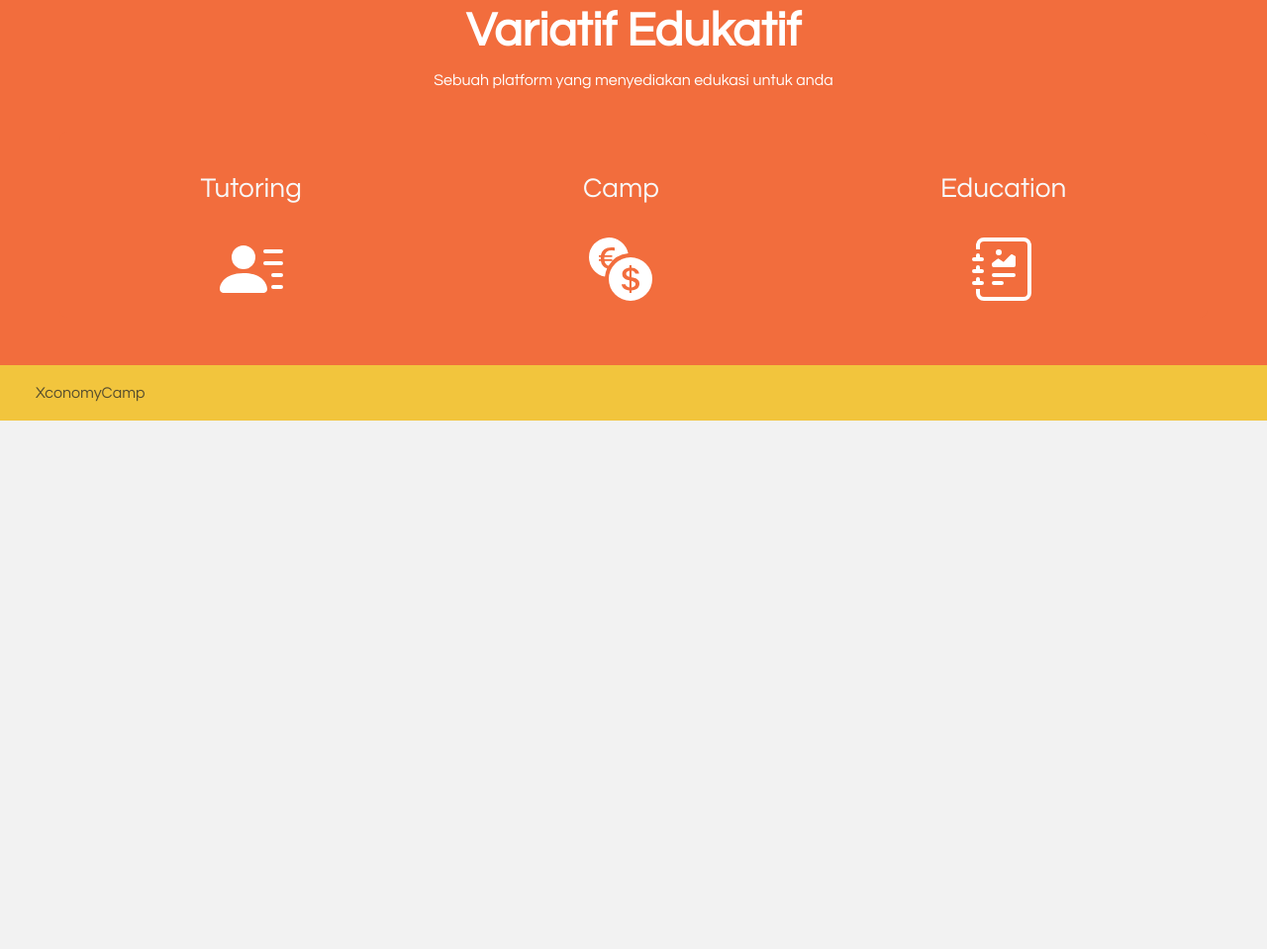
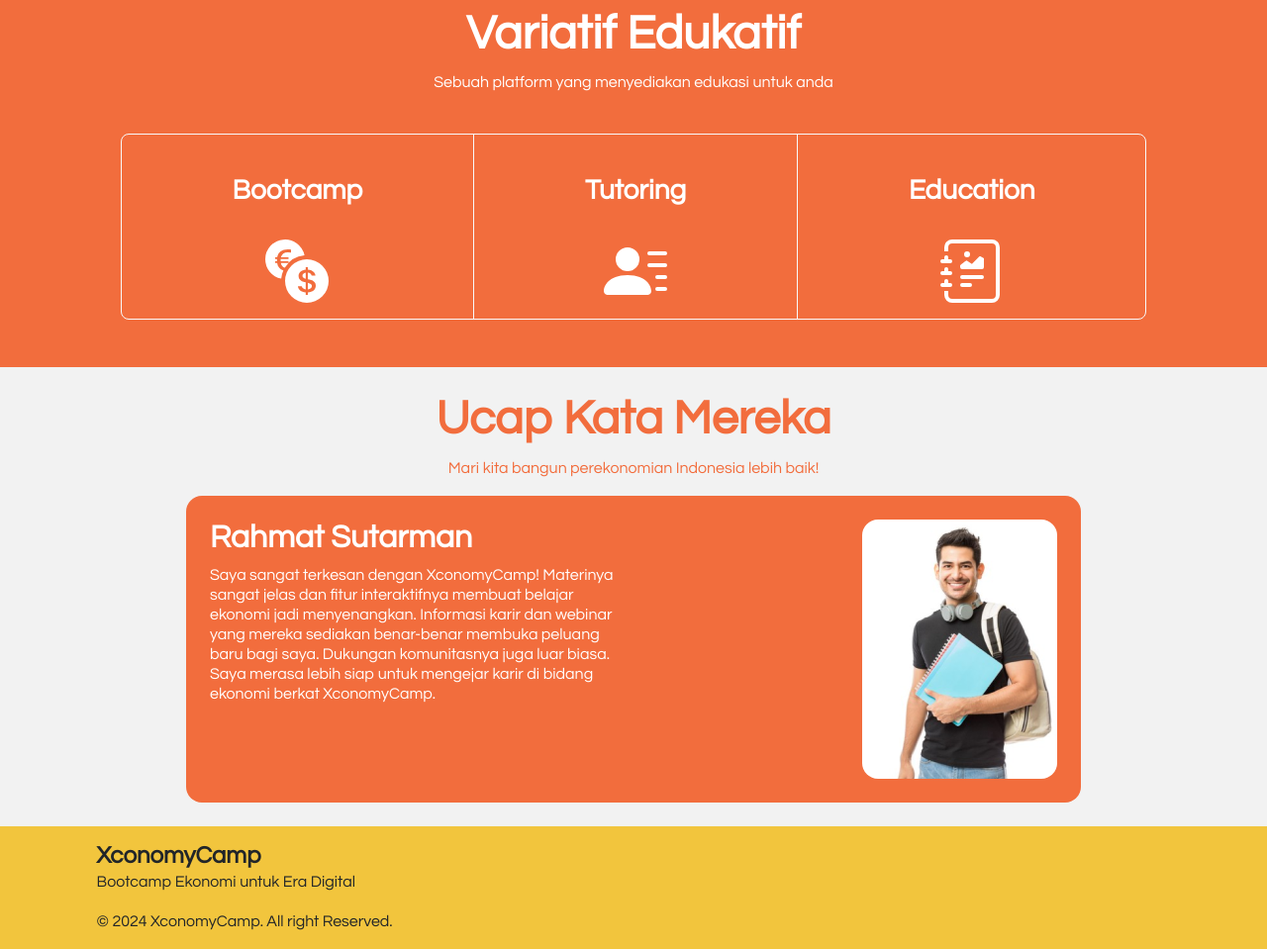
Before and after one commit to bukanberuangsr/Proyek-Akhir-DDAP-Kelas-Bisnis-XconomyCamp, a plain HTML site: page home_page.html in a window 1280 px wide. Shown: the part 517-1476 px from the top of the page at 99% size. Before the commit the page ends 942 px from the top, so only its background shows below. Drawn offline with nearby package versions, Linux system fonts and the light colour scheme.

Commit message:
homepage completed

```diff
--- a/CSS/home_style.css
+++ b/CSS/home_style.css
@@ -11,7 +11,7 @@ body{
 
 .navbar-brand{
     color: #FFFFFF;
-    font-size: 2rem;
+    font-size: 1.70rem;
     margin: 0%;
     }
 
@@ -22,7 +22,7 @@ body{
 }
 
 .container-fluid{
-    width: 100%;
+    width: 90%;
 }
 
 .offcanvas{
@@ -47,7 +47,7 @@ header{
 }
 
 .left{
-    padding-top: 4%;
+    padding-top: 3%;
     align-items: center;
 }
 
@@ -60,7 +60,21 @@ header{
     align-items: center;
 }
 
+.grup:hover{
+    color: #000000;
+}
+
 /* Review area */
+.review_page{
+    color: #F26D3D;
+    /* display: grid;
+    place-items: center; */
+}
+.isi{
+    background-color: #F26D3D;
+
+}
+
 /* Footer area */
 footer{
     background-color: #F2C53D;
--- a/CSS/signin_style.css
+++ b/CSS/signin_style.css
@@ -1,3 +1,12 @@
 body{
+    background-color: #f2f2f2;
+}
+
+/* .judul{
     background-color: #F26D3D;
+} */
+
+.signin_btn{
+    background-color: #F26D3D;
+    color: #FFFFFF;
 }
--- a/home_page.html
+++ b/home_page.html
@@ -1,17 +1,17 @@
 <!DOCTYPE html>
 <html lang="en">
 <head>
-  <meta charset="UTF-8">
-  <meta name="viewport" content="width=device-width, initial-scale=1.0">
-  <link href="https://cdn.jsdelivr.net/npm/bootstrap@5.3.3/dist/css/bootstrap.min.css" rel="stylesheet" integrity="sha384-QWTKZyjpPEjISv5WaRU9OFeRpok6YctnYmDr5pNlyT2bRjXh0JMhjY6hW+ALEwIH" crossorigin="anonymous">
-  <link rel="stylesheet" href="CSS/home_style.css">
-  <title>Home Page | XconomyCamp</title>
+    <meta charset="UTF-8">
+    <meta name="viewport" content="width=device-width, initial-scale=1.0">
+    <link href="https://cdn.jsdelivr.net/npm/bootstrap@5.3.3/dist/css/bootstrap.min.css" rel="stylesheet" integrity="sha384-QWTKZyjpPEjISv5WaRU9OFeRpok6YctnYmDr5pNlyT2bRjXh0JMhjY6hW+ALEwIH" crossorigin="anonymous">
+    <link rel="stylesheet" href="CSS/home_style.css">
+    <title>Home Page | XconomyCamp</title>
 </head>
 <body>
     <!-- Navigation Bar with Responsive Offset Menu -->
     <nav class="navbar navbar-expand-lg navbar-dark p-4" aria-label="Offcanvas navbar large">
         <div class="container-fluid">
-            <a class="navbar-brand display-6 fw-bold" href="home_page.html">XconomyCamp</a>
+            <a class="navbar-brand fw-bold" href="home_page.html">XconomyCamp</a>
             <button class="navbar-toggler" type="button" data-bs-toggle="offcanvas" data-bs-target="#offcanvasNavbar2" aria-controls="offcanvasNavbar2" aria-label="Toggle navigation">
                 <span class="navbar-toggler-icon"></span>
             </button>
@@ -62,21 +62,22 @@
                 <p>Sebuah platform yang menyediakan edukasi untuk anda</p>
             </div>
             <div class="text-center">
-                <div class="btn-group btn-group-lg p-4 col-12" role="group" aria-label="content button">
-                    <a class="btn btn-lg p-3 " role="button" href="#">
-                        <h1 class="h3 p-4 text-light">Tutoring</h1>
+                <div class="btn-group flex-wrap btn-group-lg p-4 col-12" role="group" aria-label="content button">
+
+                    <a class="btn btn-lg p-3 btn-outline-light grup" role="button" href="#">
+                        <h1 class="h3 fw-bold p-4">Bootcamp</h1>
+                        <svg xmlns="http://www.w3.org/2000/svg" width="64" height="64" fill="currentColor" class="bi bi-currency-exchange" viewBox="0 0 16 16">
+                            <path d="M0 5a5 5 0 0 0 4.027 4.905 6.5 6.5 0 0 1 .544-2.073C3.695 7.536 3.132 6.864 3 5.91h-.5v-.426h.466V5.05q-.001-.07.004-.135H2.5v-.427h.511C3.236 3.24 4.213 2.5 5.681 2.5c.316 0 .59.031.819.085v.733a3.5 3.5 0 0 0-.815-.082c-.919 0-1.538.466-1.734 1.252h1.917v.427h-1.98q-.004.07-.003.147v.422h1.983v.427H3.93c.118.602.468 1.03 1.005 1.229a6.5 6.5 0 0 1 4.97-3.113A5.002 5.002 0 0 0 0 5m16 5.5a5.5 5.5 0 1 1-11 0 5.5 5.5 0 0 1 11 0m-7.75 1.322c.069.835.746 1.485 1.964 1.562V14h.54v-.62c1.259-.086 1.996-.74 1.996-1.69 0-.865-.563-1.31-1.57-1.54l-.426-.1V8.374c.54.06.884.347.966.745h.948c-.07-.804-.779-1.433-1.914-1.502V7h-.54v.629c-1.076.103-1.808.732-1.808 1.622 0 .787.544 1.288 1.45 1.493l.358.085v1.78c-.554-.08-.92-.376-1.003-.787zm1.96-1.895c-.532-.12-.82-.364-.82-.732 0-.41.311-.719.824-.809v1.54h-.005zm.622 1.044c.645.145.943.38.943.796 0 .474-.37.8-1.02.86v-1.674z"/>
+                        </svg>
+                    </a>
+                    <a class="btn btn-lg p-3 btn-outline-light grup" role="button" href="#">
+                        <h1 class="h3 fw-bold p-4">Tutoring</h1>
                         <svg xmlns="http://www.w3.org/2000/svg" width="64" height="64" fill="currentColor" class="bi bi-person-lines-fill" viewBox="0 0 16 16">
                             <path d="M6 8a3 3 0 1 0 0-6 3 3 0 0 0 0 6m-5 6s-1 0-1-1 1-4 6-4 6 3 6 4-1 1-1 1zM11 3.5a.5.5 0 0 1 .5-.5h4a.5.5 0 0 1 0 1h-4a.5.5 0 0 1-.5-.5m.5 2.5a.5.5 0 0 0 0 1h4a.5.5 0 0 0 0-1zm2 3a.5.5 0 0 0 0 1h2a.5.5 0 0 0 0-1zm0 3a.5.5 0 0 0 0 1h2a.5.5 0 0 0 0-1z"/>
                         </svg>
                     </a>
-                    <a class="btn btn-lg p-3 " role="button" href="#">
-                        <h1 class="h3 p-4 text-light">Camp</h1>
-                        <svg xmlns="http://www.w3.org/2000/svg" width="64" height="64" fill="currentColor" class="bi bi-currency-exchange" viewBox="0 0 16 16">
-                            <path d="M0 5a5 5 0 0 0 4.027 4.905 6.5 6.5 0 0 1 .544-2.073C3.695 7.536 3.132 6.864 3 5.91h-.5v-.426h.466V5.05q-.001-.07.004-.135H2.5v-.427h.511C3.236 3.24 4.213 2.5 5.681 2.5c.316 0 .59.031.819.085v.733a3.5 3.5 0 0 0-.815-.082c-.919 0-1.538.466-1.734 1.252h1.917v.427h-1.98q-.004.07-.003.147v.422h1.983v.427H3.93c.118.602.468 1.03 1.005 1.229a6.5 6.5 0 0 1 4.97-3.113A5.002 5.002 0 0 0 0 5m16 5.5a5.5 5.5 0 1 1-11 0 5.5 5.5 0 0 1 11 0m-7.75 1.322c.069.835.746 1.485 1.964 1.562V14h.54v-.62c1.259-.086 1.996-.74 1.996-1.69 0-.865-.563-1.31-1.57-1.54l-.426-.1V8.374c.54.06.884.347.966.745h.948c-.07-.804-.779-1.433-1.914-1.502V7h-.54v.629c-1.076.103-1.808.732-1.808 1.622 0 .787.544 1.288 1.45 1.493l.358.085v1.78c-.554-.08-.92-.376-1.003-.787zm1.96-1.895c-.532-.12-.82-.364-.82-.732 0-.41.311-.719.824-.809v1.54h-.005zm.622 1.044c.645.145.943.38.943.796 0 .474-.37.8-1.02.86v-1.674z"/>
-                        </svg>
-                    </a>
-                    <a class="btn btn-md p-3 " role="button" href="#">
-                        <h1 class="h3 p-4 text-light">Education</h1>
+                    <a class="btn btn-md p-3 btn-outline-light grup" role="button" href="#">
+                        <h1 class="h3 fw-bold p-4">Education</h1>
                         <svg xmlns="http://www.w3.org/2000/svg" width="64" height="64" fill="currentColor" class="bi bi-journal-richtext" viewBox="0 0 16 16">
                             <path d="M7.5 3.75a.75.75 0 1 1-1.5 0 .75.75 0 0 1 1.5 0m-.861 1.542 1.33.886 1.854-1.855a.25.25 0 0 1 .289-.047L11 4.75V7a.5.5 0 0 1-.5.5h-5A.5.5 0 0 1 5 7v-.5s1.54-1.274 1.639-1.208M5 9.5a.5.5 0 0 1 .5-.5h5a.5.5 0 0 1 0 1h-5a.5.5 0 0 1-.5-.5m0 2a.5.5 0 0 1 .5-.5h2a.5.5 0 0 1 0 1h-2a.5.5 0 0 1-.5-.5"/>
                             <path d="M3 0h10a2 2 0 0 1 2 2v12a2 2 0 0 1-2 2H3a2 2 0 0 1-2-2v-1h1v1a1 1 0 0 0 1 1h10a1 1 0 0 0 1-1V2a1 1 0 0 0-1-1H3a1 1 0 0 0-1 1v1H1V2a2 2 0 0 1 2-2"/>
@@ -89,12 +90,32 @@
     </div>
     <!-- Content End -->
     <!-- Reviews Start -->
-
+    <div class="review_page p-4">
+        <div class="container-fluid d-flex flex-wrap justify-content-center">
+            <div class="col-10 text-center"">
+                <h1 class="display-5 fw-bold">Ucap Kata Mereka</h1>
+                <p>Mari kita bangun perekonomian Indonesia lebih baik!</p>
+            </div>
+            <div class="col-10 rounded-4 isi">
+                <div class="row p-4">
+                    <div class="col-6 teks">
+                        <h1 class="h2 text-white fw-bold">Rahmat Sutarman</h1>
+                        <p class="lh-sm text-justify-center text-white">Saya sangat terkesan dengan XconomyCamp! Materinya sangat jelas dan fitur interaktifnya membuat belajar ekonomi jadi menyenangkan. Informasi karir dan webinar yang mereka sediakan benar-benar membuka peluang baru bagi saya. Dukungan komunitasnya juga luar biasa. Saya merasa lebih siap untuk mengejar karir di bidang ekonomi berkat XconomyCamp.</p>
+                    </div>
+                    <div class="col-6 d-flex flex-wrap justify-content-end gambar_profil">
+                        <img class="rounded-4" src="Resources/person_one.png" alt="">
+                    </div>
+                </div>
+            </div>
+        </div>
+    </div>
     <!-- Reviews End -->
     <!-- Footer -->
     <footer class="footer mt-auto py-3 p-4">
         <div class="container-fluid">
-            <span class="text-body-secondary btn-white text-light">XconomyCamp</span>
+            <a class="h4 link-offset-2 link-underline link-underline-opacity-0 fw-bold text-dark" href="/home_page.html">XconomyCamp</a>
+            <p class="text-dark">Bootcamp Ekonomi untuk Era Digital</p>
+            <span class="text-dark">© 2024 XconomyCamp. All right Reserved.</span>
         </div>
     </footer>
     <script src="https://cdn.jsdelivr.net/npm/bootstrap@5.3.3/dist/js/bootstrap.bundle.min.js" integrity="sha384-YvpcrYf0tY3lHB60NNkmXc5s9fDVZLESaAA55NDzOxhy9GkcIdslK1eN7N6jIeHz" crossorigin="anonymous"></script>
```
Also changed, not shown: HTML/signin_page.html (+16 -8 lines), Resources/person_one.png (added).
